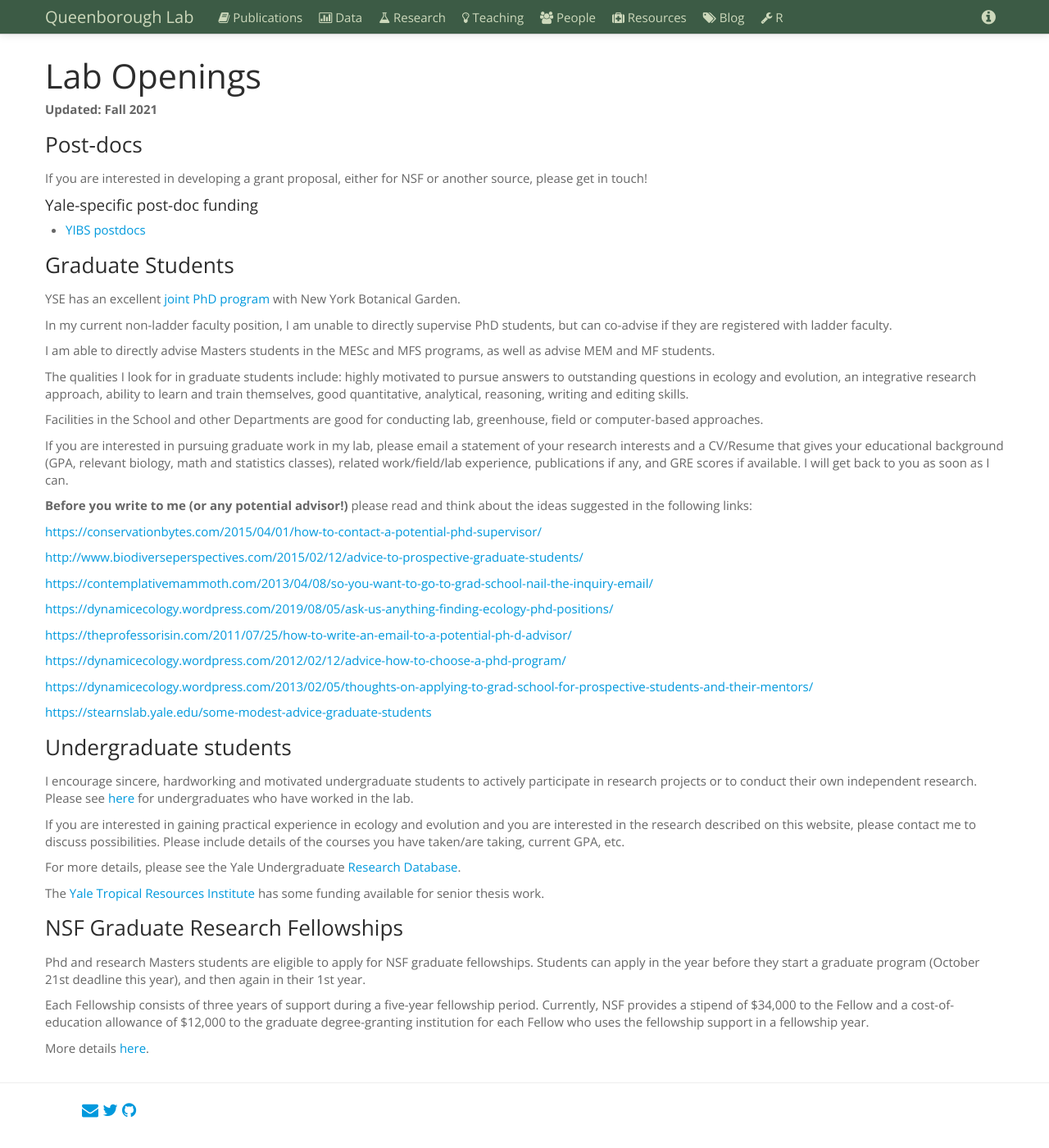
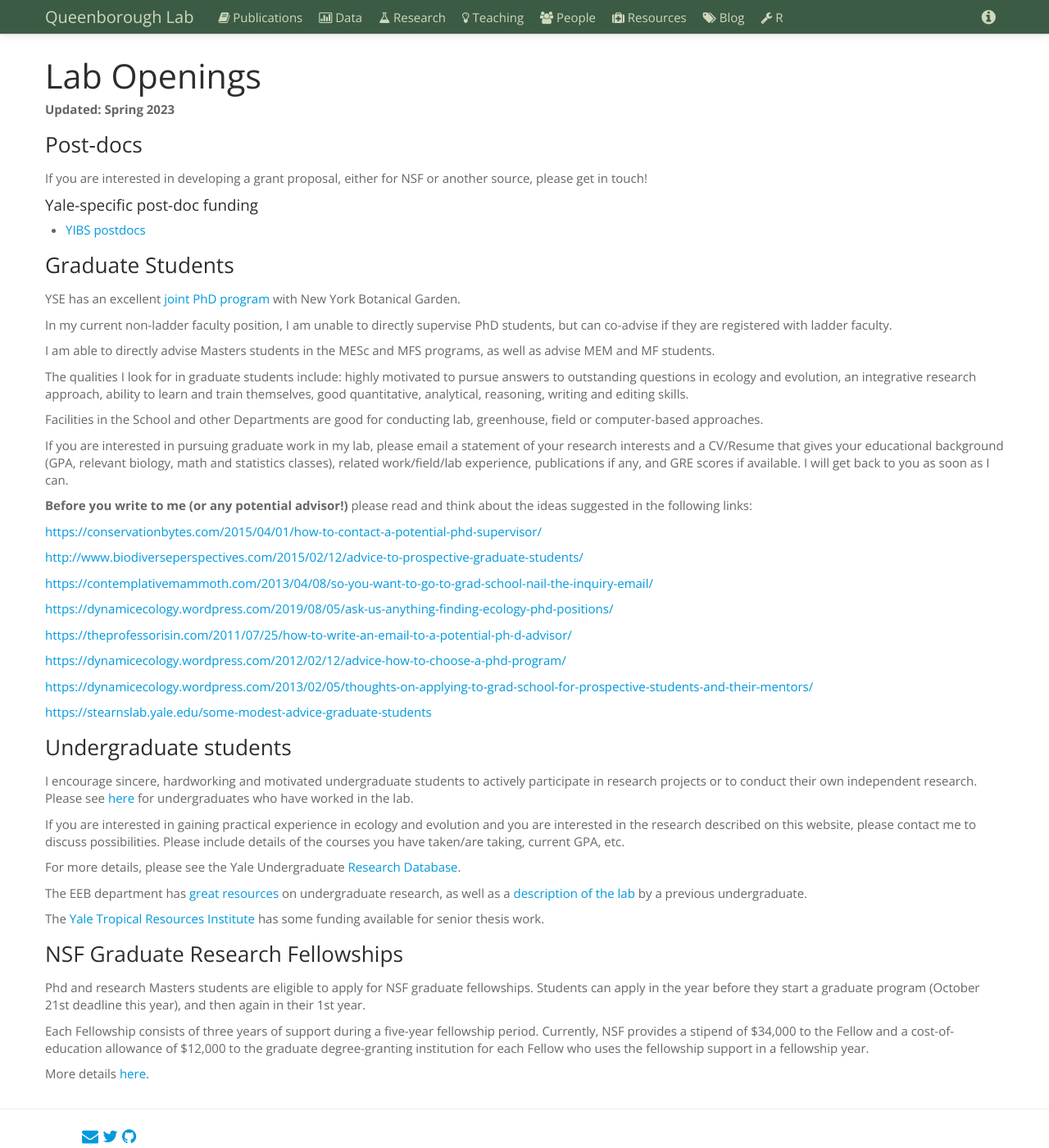
Before and after one commit to saq/saq.github.io, a Jekyll site: the page built from lab-openings.md, in a window 1280 px wide and 1400 px high. Shown: the whole window at 82% size. Built offline with Jekyll 4.4.1, drawn with Linux system fonts in a browser that asks for light colours.

Commit message:
Update lab-openings.md

```diff
--- a/lab-openings.md
+++ b/lab-openings.md
@@ -6,7 +6,7 @@ title: Lab Openings
 
 # Lab Openings
 
-**Updated: Fall 2021**
+**Updated: Spring 2023**
 
 ### Post-docs
 If you are interested in developing a grant proposal, either for NSF or another source, please get in touch!
@@ -57,6 +57,8 @@ If you are interested in gaining practical experience in ecology and evolution a
 
 For more details, please see the Yale Undergraduate [Research Database](https://rdb.yale.edu/lab/queenborough-lab-177/).
 
+The EEB department has [great resources](https://eeb.yale.edu/academics/undergraduate-major) on undergraduate research, as well as a [description of the lab](https://eeb.yale.edu/academics/undergraduate-program/guide-research) by a previous undergraduate.
+
 The [Yale Tropical Resources Institute](http://tri.yale.edu/fellowships/) has some funding available for senior thesis work.
 
 
```
